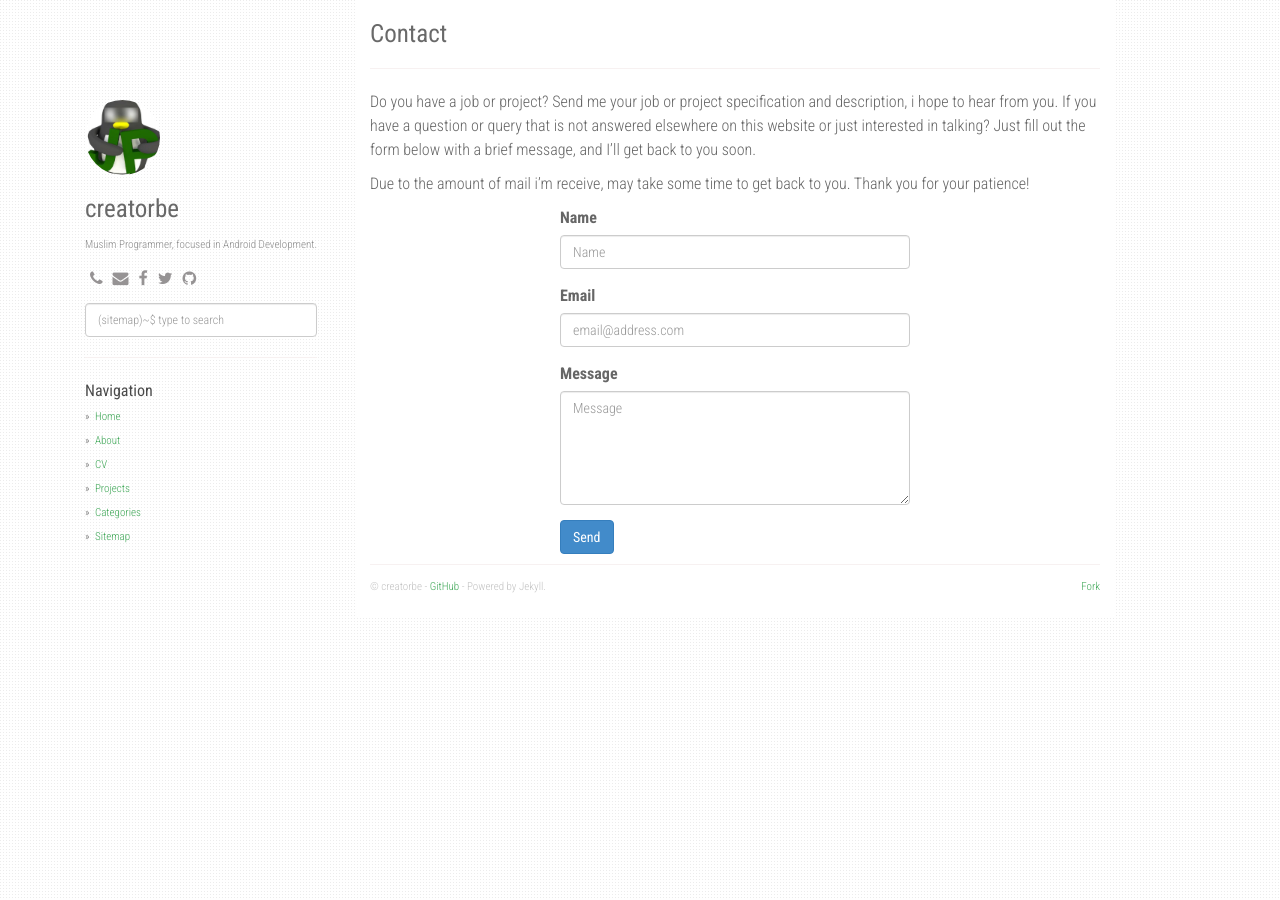
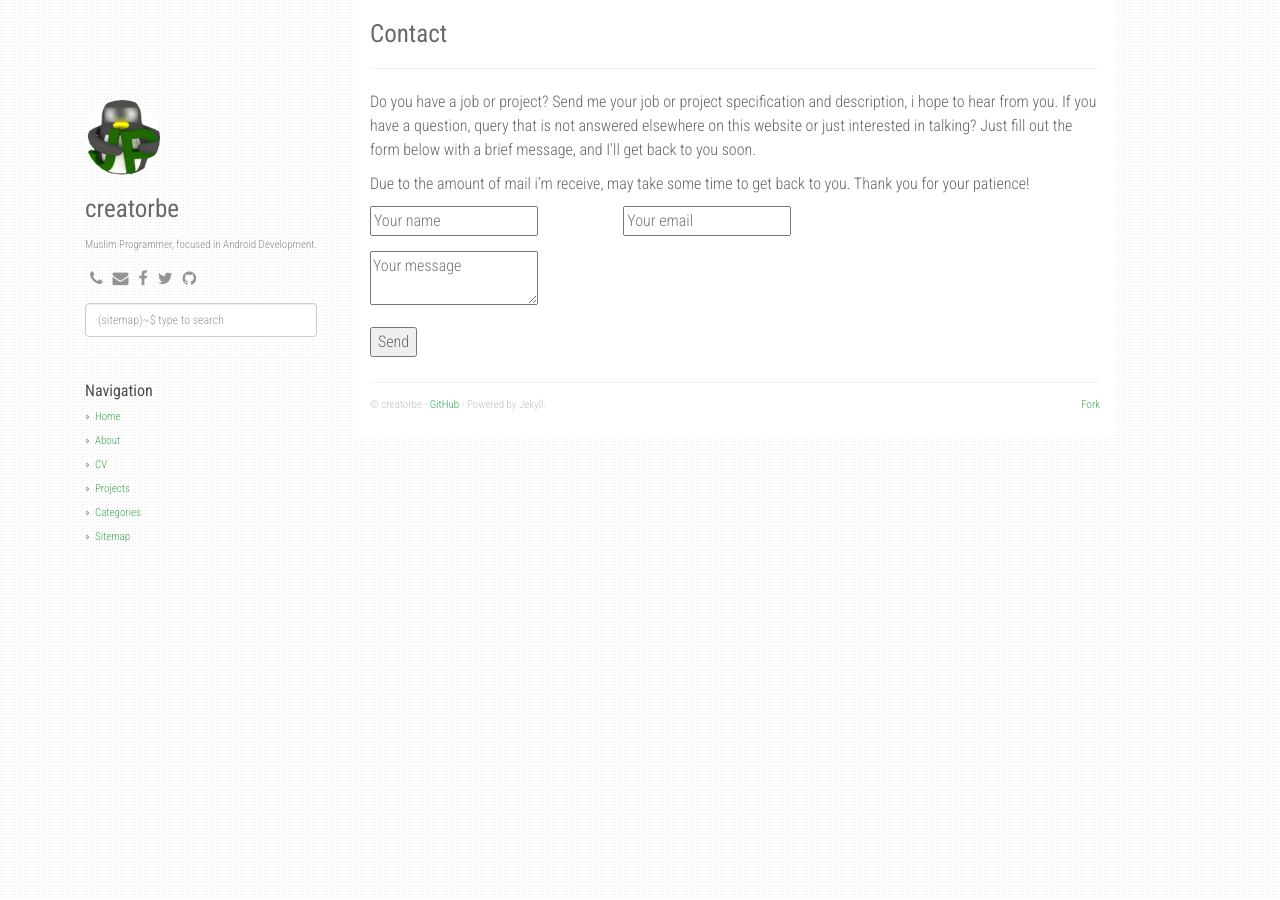
Before and after one commit to creatorbe/creatorbe.github.io, a Jekyll site: the page built from contact.md, in a window 1280 px wide. Built offline with Jekyll 4.4.1, drawn with Linux system fonts in a browser that asks for light colours; nearby versions of some CDN libraries.

Commit message:
new style form

```diff
--- a/contact.md
+++ b/contact.md
@@ -4,7 +4,7 @@ title: Contact
 permalink: /contact/
 ---
 
-Do you have a job or project? Send me your job or project specification and description, i hope to hear from you. If you have a question or query that is not answered elsewhere on this website or just interested in talking? Just fill out the form below with a brief message, and I'll get back to you soon.
+Do you have a job or project? Send me your job or project specification and description, i hope to hear from you. If you have a question, query that is not answered elsewhere on this website or just interested in talking? Just fill out the form below with a brief message, and I'll get back to you soon.
 
 Due to the amount of mail i'm receive, may take some time to get back to you. Thank you for your patience!
 
@@ -40,7 +40,7 @@ Due to the amount of mail i'm receive, may take some time to get back to you. Th
 </script>
 
  -->
-<meta name="referrer" content="origin">
+<!-- <meta name="referrer" content="origin">
 <div class="row">
  	<div class="col-lg-6 col-lg-offset-3">
 
@@ -72,11 +72,24 @@ Due to the amount of mail i'm receive, may take some time to get back to you. Th
  		</form>
 
  	</div>
- </div>
+ </div> -->
 
-<!--  <meta name="referrer" content="origin">
+ <meta name="referrer" content="origin">
  <form method="POST" action="http://formspree.io/creatorb45@gmail.com">
-  <input type="email" name="email" placeholder="Your email">
-  <textarea name="message" placeholder="Your message"></textarea>
-  <button type="submit">Send</button>
-</form> -->
+ 	<div class="row">
+ 		<div class="form-group col-lg-4">
+ 			<input type="text" name="name" placeholder="Your name">
+ 		</div>
+ 		<div class="form-group col-lg-4">
+ 			<input type="email" name="email" placeholder="Your email">
+ 			<input type="hidden" name="_subject" value="CREATORBE LINKS" />
+ 		</div>
+ 		<div class="form-group col-lg-12">
+ 			<textarea name="message" placeholder="Your message"></textarea>
+ 			<input type="text" name="_gotcha" style="display:none" />
+ 		</div>
+ 		<div class="form-group col-lg-12">
+ 			<button type="submit">Send</button>
+ 		</div>
+ 	</div>
+ </form>
```
